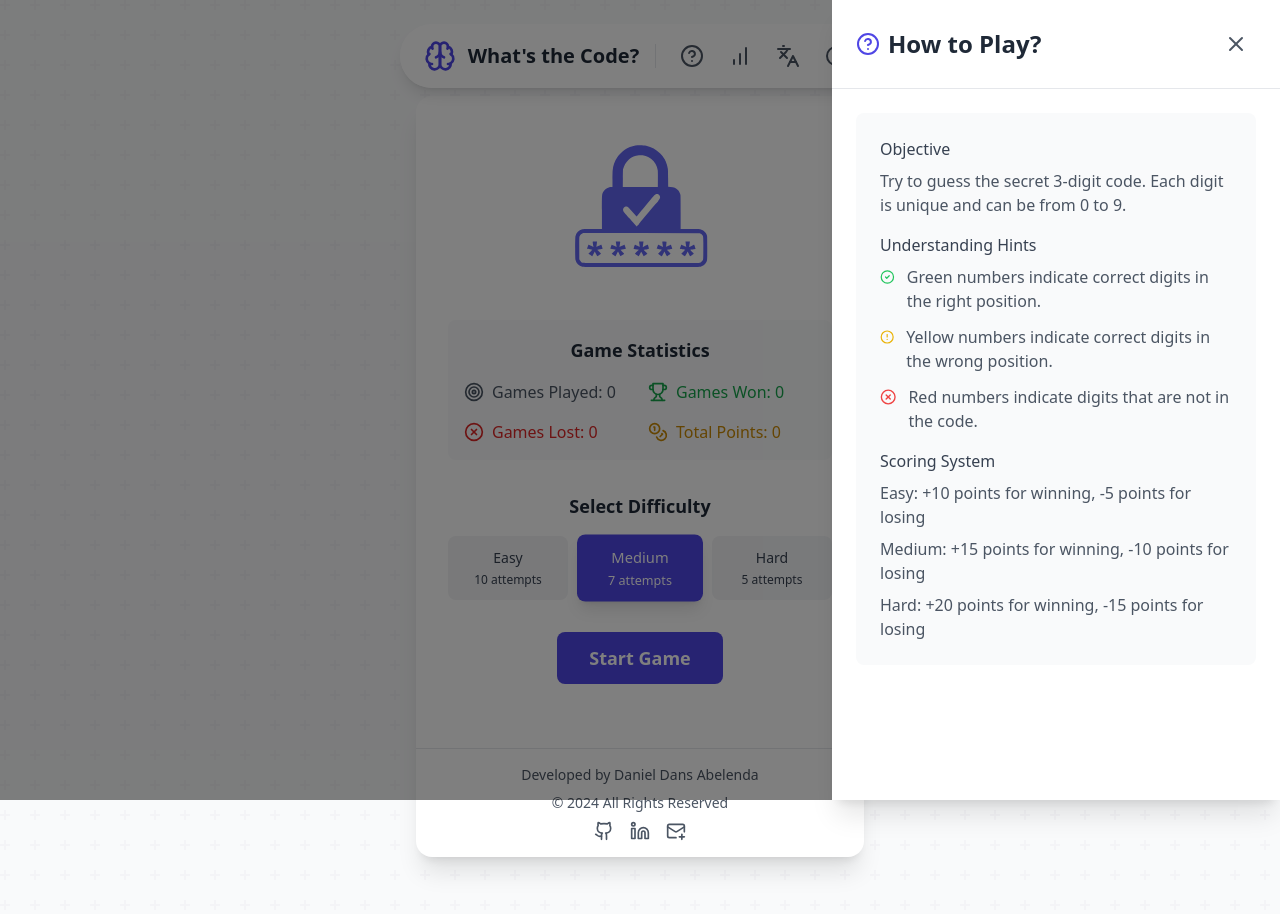
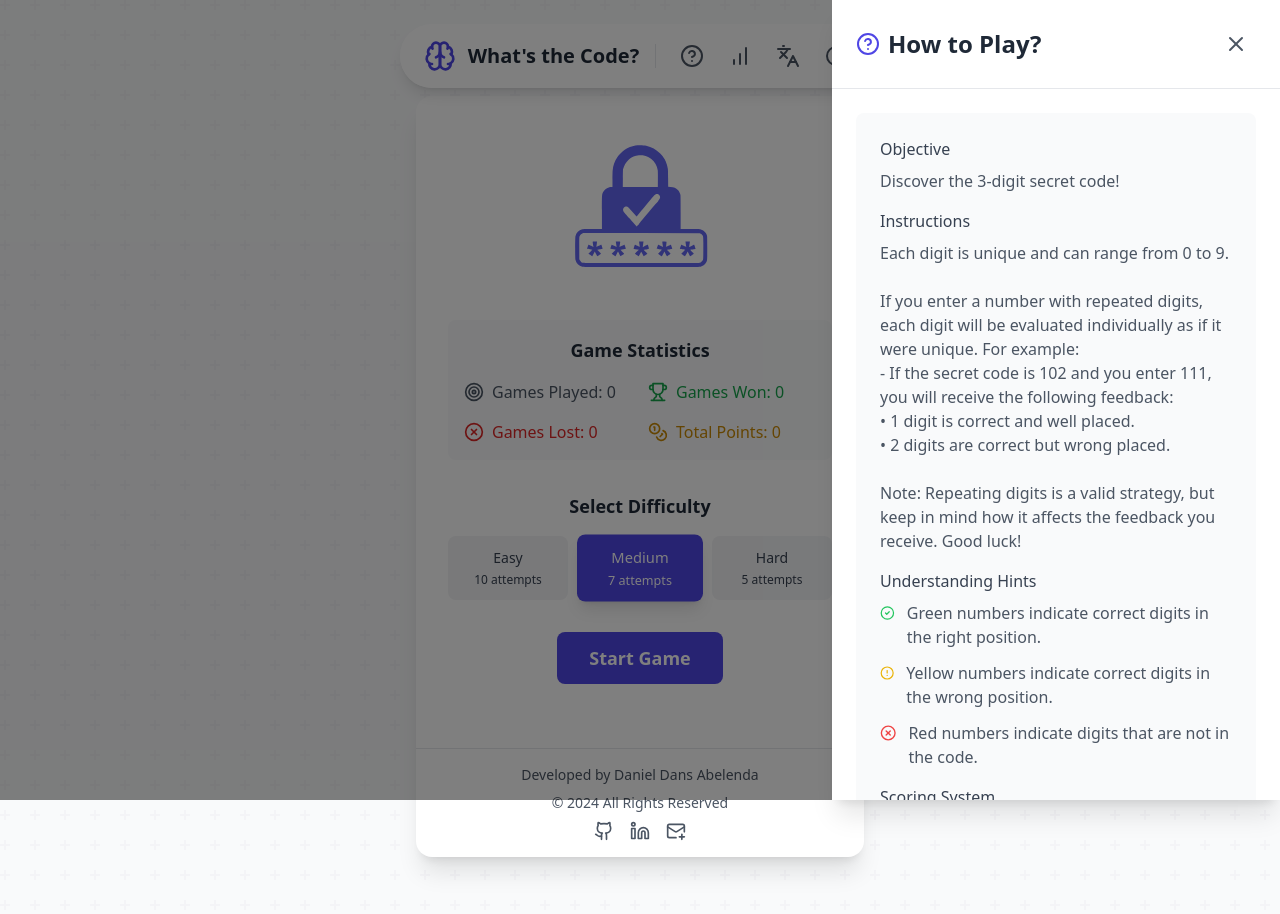
Before and after one commit to DDansAbelenda/whats-the-code-game, a React (Vite) app: page / in a window 1280 px wide. Both pictures are taken after a click on the button 692 px from the left and 56 px from the top of the page. Shown: the top 914 px of the page. Built offline with nearby package versions, Linux system fonts and the light colour scheme.

Commit message:
update the text instructions and drawer instructions component

```diff
--- a/src/components/DetailedInstructions.tsx
+++ b/src/components/DetailedInstructions.tsx
@@ -14,6 +14,22 @@
           </h3>
           <p className="text-gray-600 dark:text-gray-400">
             {t('objectiveDescription')}
+          </p>
+        </div>
+
+        <div className="space-y-2">
+          <h3 className="font-medium text-gray-700 dark:text-gray-300">
+            {t('instructionsTitle')}
+          </h3>
+          <p className="text-gray-600 dark:text-gray-400">
+            {t('instructionsText')
+              .split('\n')
+              .map((line, index) => (
+                <React.Fragment key={index}>
+                  {line}
+                  <br />
+                </React.Fragment>
+              ))}
           </p>
         </div>
 
--- a/src/components/Instructions.tsx
+++ /dev/null
@@ -1,35 +0,0 @@
-import React, { useState } from 'react';
-import { ChevronDown, ChevronUp } from 'lucide-react';
-import { useTranslation } from 'react-i18next';
-
-const Instructions: React.FC = () => {
-  const [isOpen, setIsOpen] = useState(false);
-  const { t } = useTranslation();
-
-  return (
-    <div className="w-full">
-      <button
-        onClick={() => setIsOpen(!isOpen)}
-        className="w-full flex items-center justify-between p-4 bg-gray-50 dark:bg-gray-800 rounded-lg hover:bg-gray-100 dark:hover:bg-gray-700 transition-colors"
-      >
-        <span className="font-medium text-gray-700 dark:text-gray-300">
-          {t('instructions')}
-        </span>
-        {isOpen ? (
-          <ChevronUp className="w-5 h-5 text-gray-500 dark:text-gray-400" />
-        ) : (
-          <ChevronDown className="w-5 h-5 text-gray-500 dark:text-gray-400" />
-        )}
-      </button>
-      {isOpen && (
-        <div className="mt-2 p-4 bg-white dark:bg-gray-800 rounded-lg">
-          <p className="text-gray-600 dark:text-gray-300">
-            {t('instructionsText')}
-          </p>
-        </div>
-      )}
-    </div>
-  );
-};
-
-export default Instructions;
--- a/src/i18n/en.ts
+++ b/src/i18n/en.ts
@@ -15,8 +15,6 @@
   digitsWrongPosition_plural: "{{count}} digits are correct but wrong placed",
   digitsCorrectPosition: "{{count}} digit is correct and well placed",
   digitsCorrectPosition_plural: "{{count}} digits are correct and well placed",
-  instructions: "How to Play",
-  instructionsText: "Try to guess the 3-digit code. After each guess, you'll get hints about correct digits and positions.",
   gameStats: "Game Statistics",
   gamesPlayed: "Games Played",
   gamesWon: "Games Won",
@@ -37,7 +35,9 @@
   allRightsReserved: "All Rights Reserved",
   howToPlay: "How to Play?",
   objective: "Objective",
-  objectiveDescription: "Try to guess the secret 3-digit code. Each digit is unique and can be from 0 to 9.",
+  objectiveDescription: "Discover the 3-digit secret code!",
+  instructionsTitle:"Instructions",
+  instructionsText:" Each digit is unique and can range from 0 to 9.\n\nIf you enter a number with repeated digits, each digit will be evaluated individually as if it were unique. For example:\n- If the secret code is 102 and you enter 111, you will receive the following feedback:\n • 1 digit is correct and well placed.\n • 2 digits are correct but wrong placed.\n\nNote: Repeating digits is a valid strategy, but keep in mind how it affects the feedback you receive. Good luck!",
   hints: "Understanding Hints",
   correctPositionHint: "Green numbers indicate correct digits in the right position.",
   wrongPositionHint: "Yellow numbers indicate correct digits in the wrong position.",
--- a/src/i18n/es.ts
+++ b/src/i18n/es.ts
@@ -15,8 +15,6 @@
   digitsWrongPosition_plural: "{{count}} dígitos son correctos pero están en posiciones incorrectas",
   digitsCorrectPosition: "{{count}} dígito es correcto y está en posición correcta",
   digitsCorrectPosition_plural: "{{count}} dígitos son correctos y están en posiciones correctas",
-  instructions: "Cómo Jugar",
-  instructionsText: "Intenta adivinar el código de 3 dígitos. Después de cada intento, recibirás pistas sobre los dígitos y posiciones correctas.",
   gameStats: "Estadísticas del Juego",
   gamesPlayed: "Partidas Jugadas",
   gamesWon: "Partidas Ganadas",
@@ -37,7 +35,9 @@
   allRightsReserved: "Todos los Derechos Reservados",
   howToPlay: "¿Cómo Jugar?",
   objective: "Objetivo",
-  objectiveDescription: "Intenta adivinar el código secreto de 3 dígitos. Cada dígito es único y puede ser del 0 al 9.",
+  objectiveDescription: "¡Descubre el código secreto de 3 dígitos!",
+  instructionsTitle: "Instrucciones",
+  instructionsText: "Cada dígito es único y puede variar entre 0 y 9.\n\nSi introduces un número con dígitos repetidos, se evaluará cada dígito individualmente como si fuera único. Por ejemplo:\n- Si el código secreto es 102 y escribes 111, recibirás la siguiente información:\n  • 1 dígito es correcto y está en la posición correcta.\n  • 2 dígitos son correctos pero están en posiciones incorrectas.\n\nNota: Repetir números es una estrategia válida, pero ten en cuenta cómo afecta al resultado de las pistas. ¡Buena suerte!",
   hints: "Entendiendo las Pistas",
   correctPositionHint: "Los números verdes indican dígitos correctos en la posición correcta.",
   wrongPositionHint: "Los números amarillos indican dígitos correctos en la posición incorrecta.",
```
